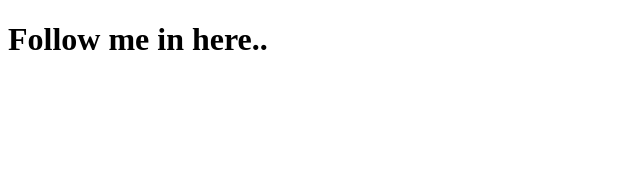
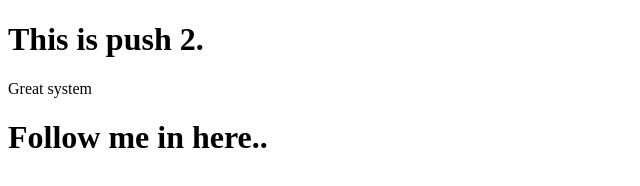
Before and after one commit to moshiur087/html-css, a plain HTML site: page index.html in a window 1280 px wide. Shown: the whole page, without its empty margins (0-640 px from the left). Drawn offline with Linux system fonts and the light colour scheme.

Commit message:
This is push 2

```diff
--- a/index.html
+++ b/index.html
@@ -6,6 +6,10 @@
     <title>My First Project</title>
 </head>
 <body>
+    <div>
+        <h1>This is push 2.</h1>
+        <p>Great system</p>
+    </div>
     <h1>Follow me in here..</h1>
 </body>
 </html>
```
